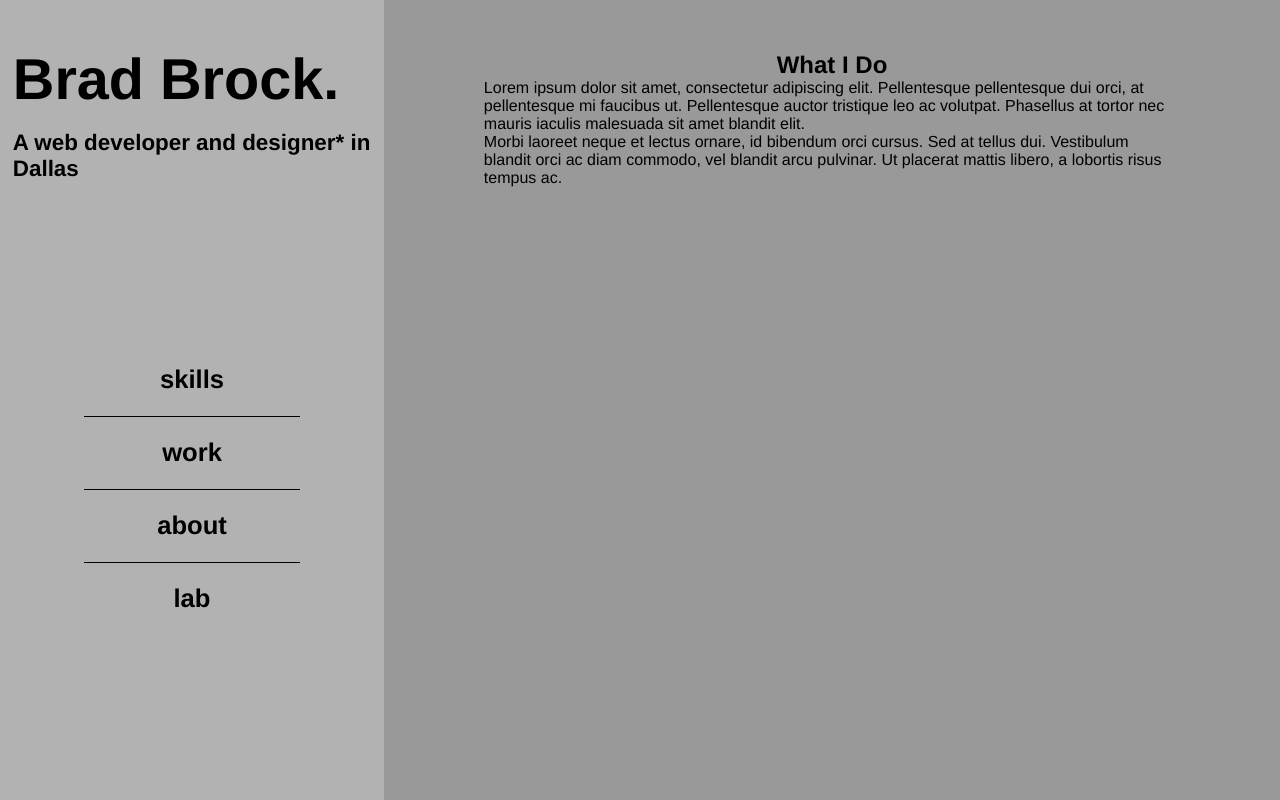
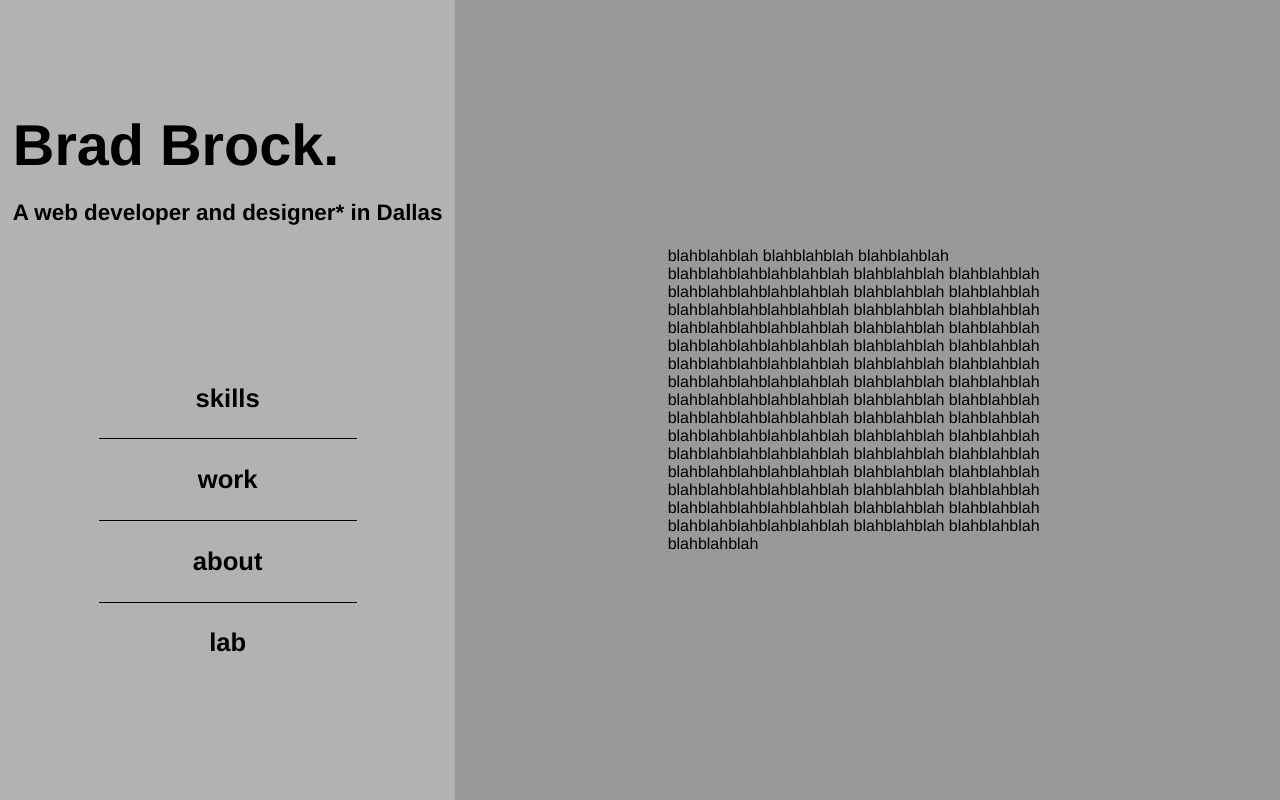
Before and after one commit to Spyrojoe/VBT4.0, a PHP site: page / in a window 1280 px wide. Run offline with PHP 8.4, Linux system fonts and the light colour scheme; some libraries are stand-ins or nearby versions.

Commit message:
auto prefixed flex box rules
http://pleeease.io/play/

```diff
--- a/index.html
+++ b/index.html
@@ -7,9 +7,9 @@
 	<script src="http://ajax.googleapis.com/ajax/libs/jquery/1.11.1/jquery.min.js"></script>
 </head>
 <body>
-	<div class="clfx">
+	<div class="flex clfx">
 		<header class="col col-1">
-			<div class="wrap intro">
+			<div class="intro">
 				<!--<p class="greet">Hi, I'm</p>-->
 				<h1>Brad Brock.</h1>
 				<h2>A web developer and designer* in Dallas</h2>
@@ -25,11 +25,7 @@
 			</nav>
 		</header>
 		<main class="col col-2">
-			<section class="tools">
-				<h2>What I Do</h2>
-				<p>Lorem ipsum dolor sit amet, consectetur adipiscing elit. Pellentesque pellentesque dui orci, at pellentesque mi faucibus ut. Pellentesque auctor tristique leo ac volutpat. Phasellus at tortor nec mauris iaculis malesuada sit amet blandit elit.</p>
-				<p>Morbi laoreet neque et lectus ornare, id bibendum orci cursus. Sed at tellus dui. Vestibulum blandit orci ac diam commodo, vel blandit arcu pulvinar. Ut placerat mattis libero, a lobortis risus tempus ac.</p>
-			</section>
+			<p style="max-width: 400px;">blahblahblah blahblahblah blahblahblah blahblahblahblahblahblah blahblahblah blahblahblah blahblahblahblahblahblah blahblahblah blahblahblah blahblahblahblahblahblah blahblahblah blahblahblah blahblahblahblahblahblah blahblahblah blahblahblah blahblahblahblahblahblah blahblahblah blahblahblah blahblahblahblahblahblah blahblahblah blahblahblah blahblahblahblahblahblah blahblahblah blahblahblah blahblahblahblahblahblah blahblahblah blahblahblah blahblahblahblahblahblah blahblahblah blahblahblah blahblahblahblahblahblah blahblahblah blahblahblah blahblahblahblahblahblah blahblahblah blahblahblah blahblahblahblahblahblah blahblahblah blahblahblah blahblahblahblahblahblah blahblahblah blahblahblah blahblahblahblahblahblah blahblahblah blahblahblah blahblahblahblahblahblah blahblahblah blahblahblah blahblahblah</p>
 		</main>
 	</div>
 </body>
--- a/style.css
+++ b/style.css
@@ -1,4 +1,4 @@
-html{
+-webkit-box-orient: vertical;-webkit-box-direction: normal;-webkit-flex-direction: column;-ms-flex-direction: column;flex-direction: column;html{
 	box-sizing: border-box;
 }
 *, *:before, *:after{
@@ -30,17 +30,58 @@ ol, ul{
 	/*flex-direction: column;*/
 }
 header{
-	width: 30%;
+	display: -webkit-box;
+	display: -webkit-flex;
+	display: -ms-flexbox;
+	display: flex;
+	-webkit-box-orient: vertical;
+	-webkit-box-direction: normal;
+	-webkit-flex-direction: column;
+	    -ms-flex-direction: column;
+	        flex-direction: column;
+	-webkit-justify-content: space-around;
+	    -ms-flex-pack: distribute;
+	        justify-content: space-around;
 	font-size: 2em;
 	font-weight: 700;
 	background: rgba(0,0,0,.3);
 }
+.flex{
+	display: -webkit-box;
+	display: -webkit-flex;
+	display: -ms-flexbox;
+	display: flex;
+	-webkit-box-orient: horizontal;
+	-webkit-box-direction: normal;
+	-webkit-flex-direction: row;
+	    -ms-flex-direction: row;
+	        flex-direction: row;
+	height: 100vh;
+}
 main{
-	width: 70%;
+	display: -webkit-box;
+	display: -webkit-flex;
+	display: -ms-flexbox;
+	display: flex;
+	-webkit-box-orient: vertical;
+	-webkit-box-direction: normal;
+	-webkit-flex-direction: column;
+	    -ms-flex-direction: column;
+	        flex-direction: column;
+	-webkit-justify-content: space-around;
+	    -ms-flex-pack: distribute;
+	        justify-content: space-around;
+	-webkit-box-align: center;
+	-webkit-align-items: center;
+	    -ms-flex-align: center;
+	        align-items: center;
+	-webkit-box-flex: 2;
+	-webkit-flex-grow: 2;
+	    -ms-flex-positive: 2;
+	        flex-grow: 2;
 	background: rgba(0,0,0,.4);
 }
 header, main{
-	float: left;
 	padding: 4% 1%;
 }
 header h1{
@@ -49,19 +90,13 @@ header h1{
 	line-height: 1em;
 }
 header h2{
-	margin-bottom: 45%;
 	font-size: .7em;
 }
 header span{
 	display: block;
 	line-height: .9em;
 }
-.col{
-	height: 100vh;
-}
-
 nav{
-	/*padding: 0 20%;*/
 	text-align: center;
 }
 nav ul{
@@ -89,12 +124,22 @@ nav a{
 }
 
 .tools{
+	display: -webkit-box;
+	display: -webkit-flex;
+	display: -ms-flexbox;
 	display: flex;
-	flex-direction: column;
-	justify-content: space-around;
-	align-items: center;
+	-webkit-box-orient: vertical;
+	-webkit-box-direction: normal;
+	-webkit-flex-direction: column;
+	    -ms-flex-direction: column;
+	        flex-direction: column;
+	-webkit-justify-content: space-around;
+	    -ms-flex-pack: distribute;
+	        justify-content: space-around;
+	-webkit-box-align: center;
+	    -ms-flex-align: center;
+	        align-items: center;
 	-webkit-align-items: center;
-	width: 80%;
 	margin: 0 auto;
 }
 .tools h2, .tools p{
```
